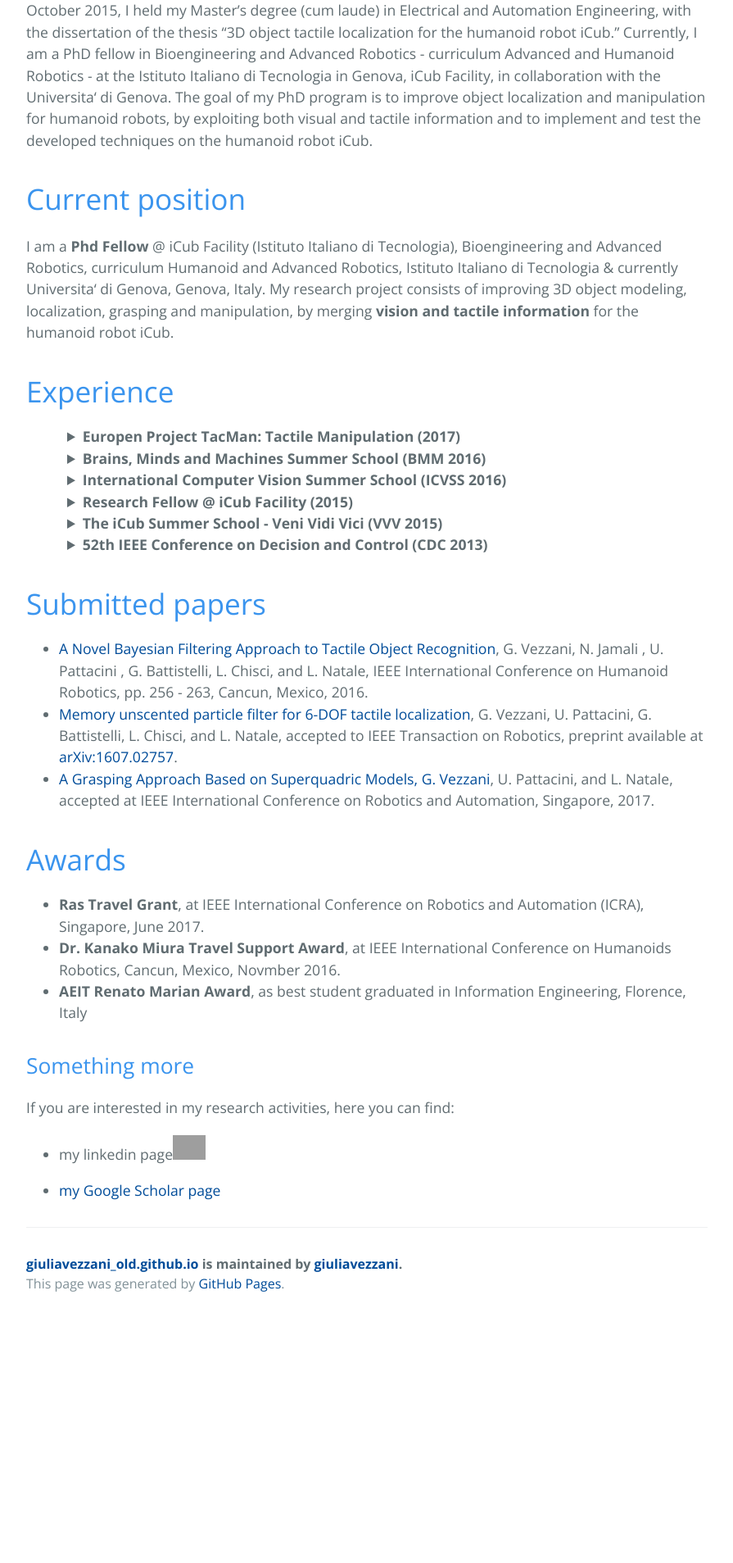
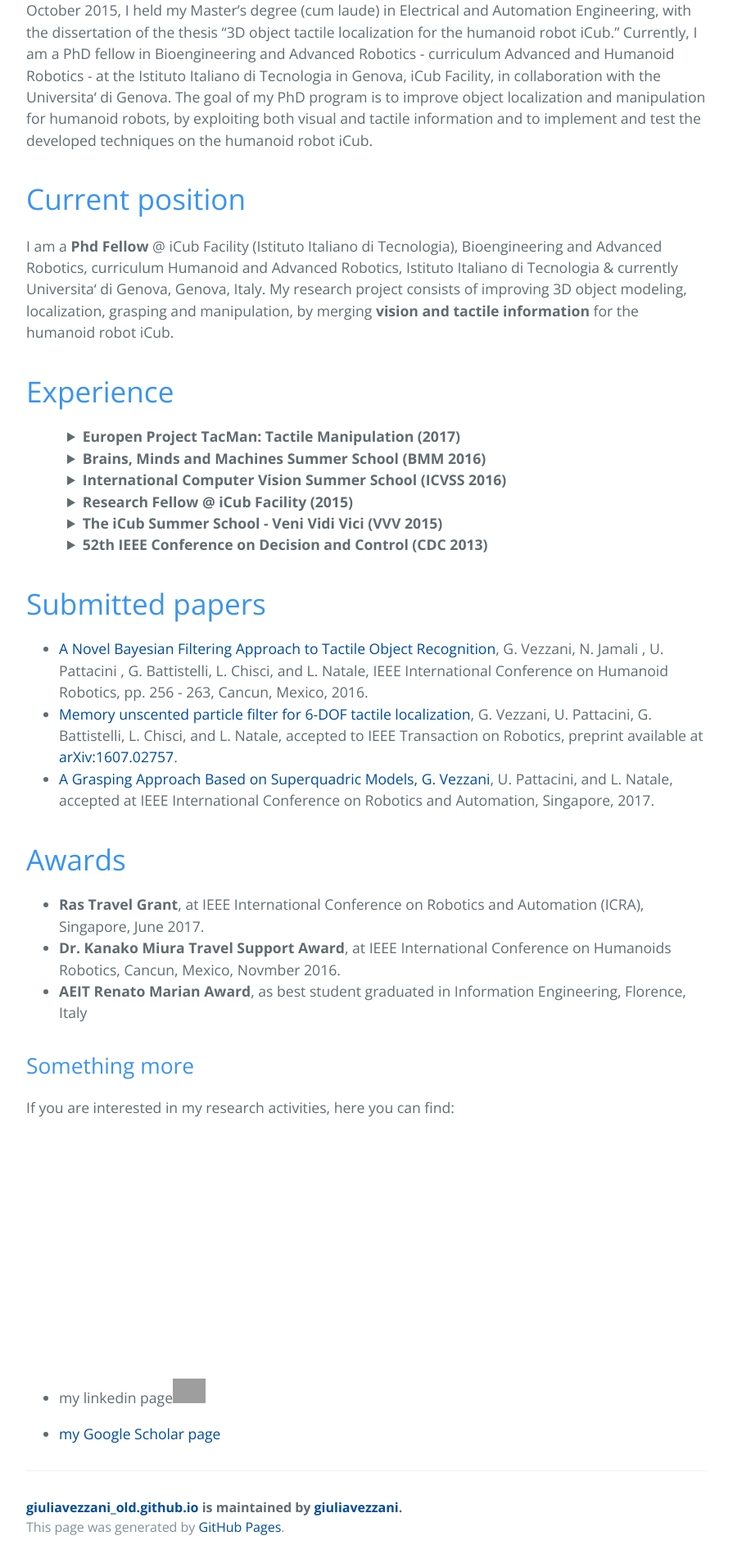
Before and after one commit to giuliavezzani/giuliavezzani_old.github.io, a Jekyll site: the page built from index.md, in a window 1280 px wide. Shown: the part 1108-3015 px from the top of the page at 82% size, without its empty margins (192-1087 px from the left). Built offline with Jekyll 4.4.1, drawn with Linux system fonts in a browser that asks for light colours; our own code applies the rules of GitHub Pages for plain Markdown files; before the commit the page ends 2718 px from its top, so only the background shows below that; grey boxes are pictures that could not be loaded.

Commit message:
Update index.md

```diff
--- a/index.md
+++ b/index.md
@@ -107,6 +107,6 @@
 ## Something more
 If you are interested in my research activities, here you can find:
 
-- my linkedin page[<img style="margin-top:3px" src="https://raw.githubusercontent.com/giuliavezzani/giuliavezzani.github.io/master/files/linkedin.png" width="40">](https://it.linkedin.com/in/giuliavezzani)
+- my linkedin page[<img style="margin-top:300px" src="https://raw.githubusercontent.com/giuliavezzani/giuliavezzani.github.io/master/files/linkedin.png" width="40">](https://it.linkedin.com/in/giuliavezzani)
 
 - [my Google Scholar page](https://scholar.google.it/citations?user=Zlpuln8AAAAJ&hl=it)
```
